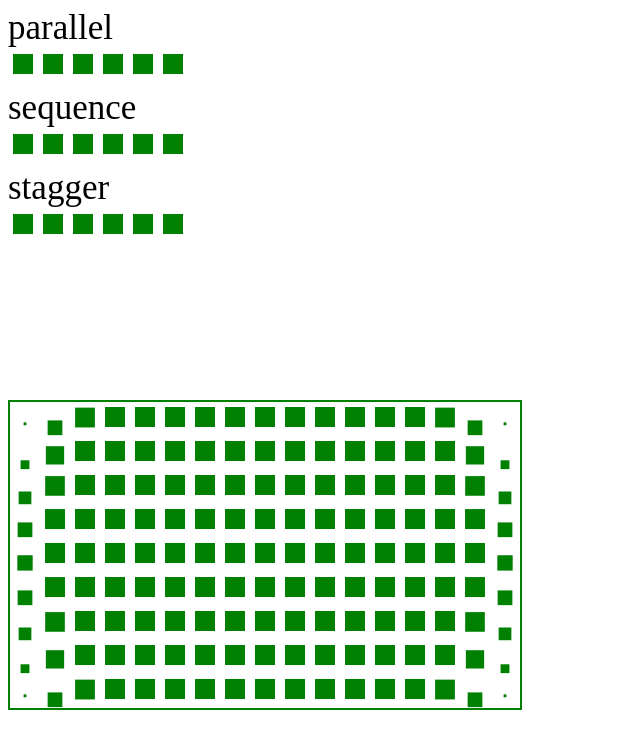
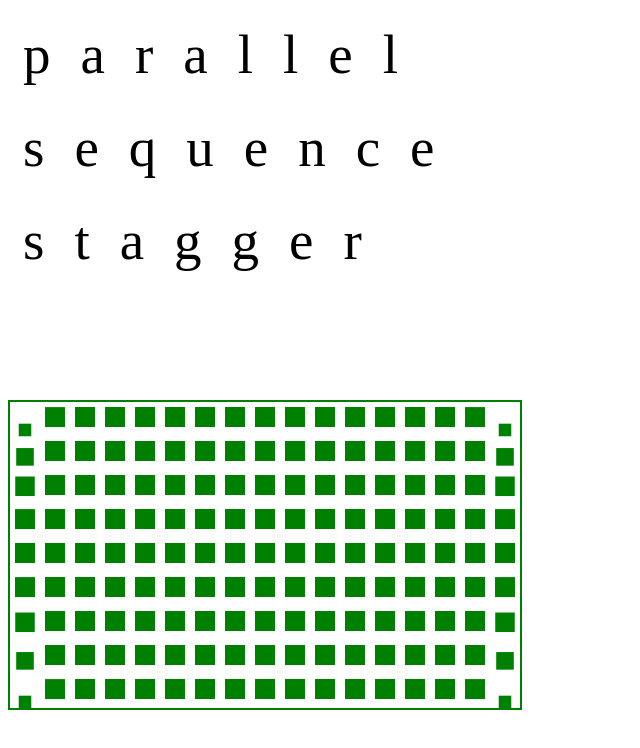
Before and after one commit to yi-gu/group_effect, a plain HTML site: page polyfill/index.html in a window 1280 px wide. Shown: the whole page, without its empty margins (0-640 px from the left). Drawn offline with Linux system fonts and the light colour scheme.

Commit message:
update polyfill demo

```diff
--- a/polyfill/index.html
+++ b/polyfill/index.html
@@ -1,5 +1,11 @@
 <!DOCTYPE html>
 <style>
+.char {
+  float: left;
+  font-size: 55px;
+  margin: 15px;
+}
+
 .box {
   display: inline-block;
   margin: 5px;
@@ -34,29 +40,26 @@ function createSingleEffect(target) {
   var effect = new KeyframeEffect(
       target,
       keyframes,
-      { duration: 400 });
+      { duration: 300 });
   return effect;
 }
 
 function createEffects(type, num) {
   var wrapper = document.getElementById('wrapper');
   var div = document.createElement('div');
-  div.textContent = type;
-  wrapper.appendChild(div);
-
-  div = document.createElement('div');
   div.id = type;
   wrapper.appendChild(div);
 
   var effects = [];
   var effects_holder = document.getElementById(type);
-  while(--num >= 0) {
+
+  type.split('').forEach(function(c) {
     var div = document.createElement('div');
-    div.setAttribute('class', 'box');
+    div.textContent = c;
+    div.setAttribute('class', 'char');
     effects_holder.appendChild(div);
-
     effects.push(createSingleEffect(div));
-  }
+  });
   return effects;
 }
 
@@ -94,7 +97,10 @@ var stagger_options = {
 var stagger_effect = new StaggerEffect(createEffects('stagger', num_target), stagger_options);
 
 var animation = new Animation([parallel_effect, sequence_effect, stagger_effect]);
-animation.play();
+
+setInterval(function() {
+  animation.play();
+}, 3000);
 
 var row = 9, col = 17;
 var fancy_stagger_options =  {
```
